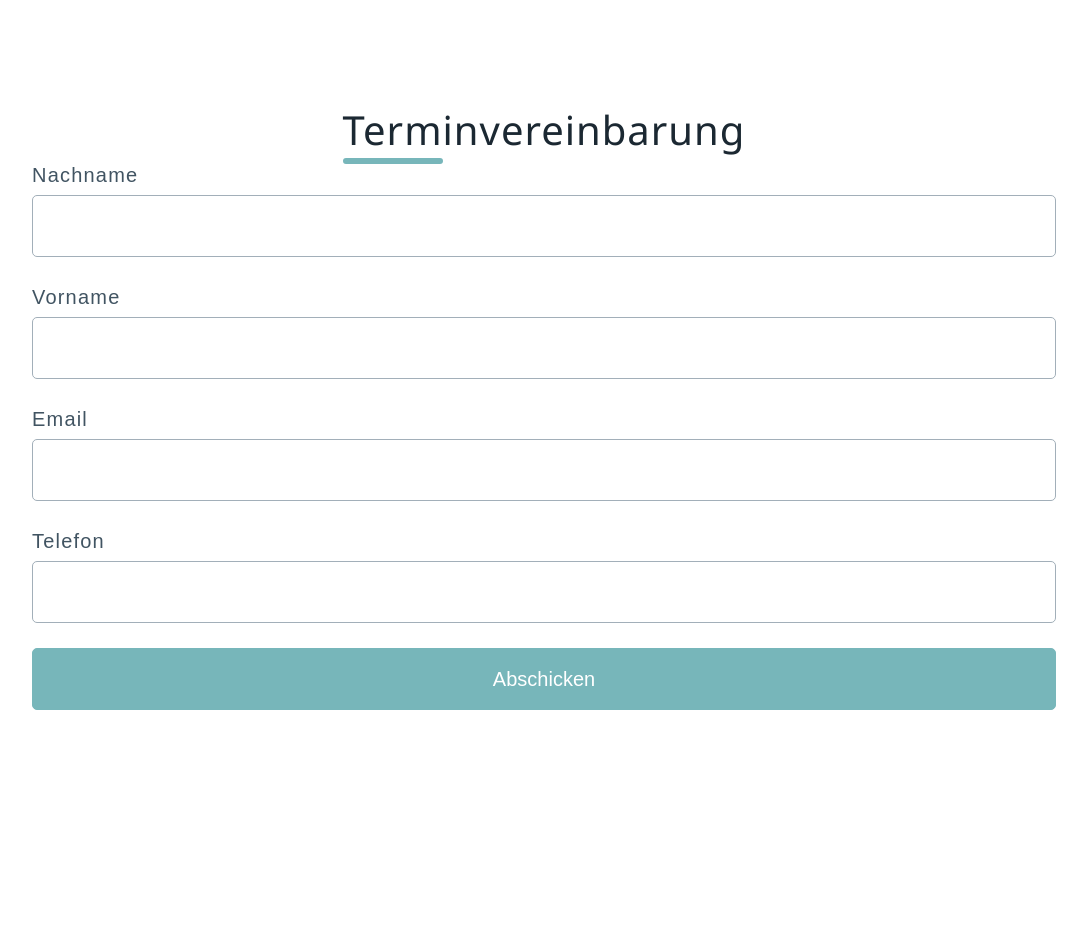
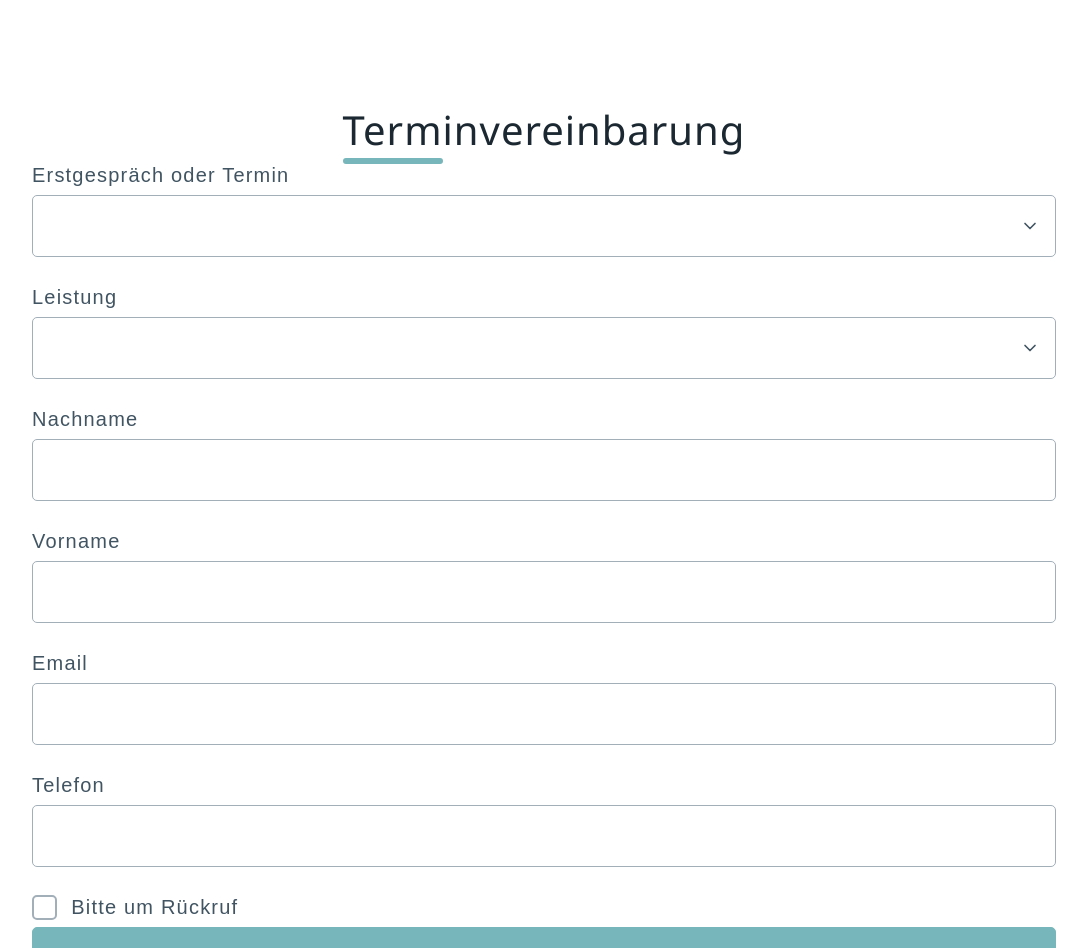
Before and after one commit to lauhard/lisamarieloof, a SvelteKit app: page /kontakt in a window 1280 px wide. Shown: the top 948 px of the page, without its empty margins (96-1183 px from the left). Built offline with nearby package versions, Linux system fonts and the light colour scheme.

Commit message:
contact form

```diff
--- /dev/null
+++ b/src/lib/components/Dropdown.svelte
@@ -0,0 +1,43 @@
+<script lang="ts">
+
+    export let id:string="dropdown";
+    export let labelName:string="";
+    export let required=true;
+    export let options=[
+        {
+            id:1,
+            key:"Rauchentwöhnung",
+            value:"Rauchentwöhnung",
+        },
+        {
+            id:2,
+            key:"Tiefenentspannung",
+            value:"Tiefenentspannung",
+        },
+        {
+            id:3,
+            key:"Digital-Detox",
+            value:"Digital-Detox",
+        },
+        {
+            id:4,
+            key:"Lampenfieber",
+            value:"Lampenfieber",
+        },
+        {
+            id:5,
+            key:"sonstiges",
+            value:"Sonstige Anfragen",
+        }
+    ]
+</script>
+<select id={id} {required} on:change name={id}>
+    <option value="" selected hidden></option>
+    {#each options as option}
+        <option  value="{option.key}" >{option.value}</option>
+   {/each}
+</select>
+
+<style lang="scss">
+
+</style>
--- /dev/null
+++ b/src/lib/components/svgs/Checkbox.svelte
@@ -0,0 +1,12 @@
+<script lang=ts>
+    export let id= ""
+    export let name= ""
+    export let labelText= "label text"
+    export let disabled=false
+    export let checked=false
+</script>
+<label for="{id}">
+    <input type="checkbox" id="{id}" name="{id}" {disabled} {checked}>
+    {labelText}
+</label>
+<style lang="scss"></style>
--- a/src/lib/zod/helper/forms.ts
+++ b/src/lib/zod/helper/forms.ts
@@ -1,5 +1,5 @@
-import { bookmarkSchema } from "$lib/zod/schemas/bookmarkSchema";
-import type { Bookmark } from "../types/bookmark";
+import { contactSchema } from "$lib/zod/schemas/contactSchema";
+import type { Contact } from "../types/contact";
 interface ZODField {
     [key: string]:string
 }
@@ -9,11 +9,11 @@ export const validate = (e:Event)=> {
     const value = (e?.currentTarget as HTMLFormElement).value;
     const fieldObj:ZODField={};
     fieldObj[id]=value;
-    const res = bookmarkSchema.safeParse(fieldObj)
+    const res = contactSchema.safeParse(fieldObj)
     let fieldErrors:Array<string>| undefined
     if (!res.success) {
         const formattedError= res.error.format();
-        fieldErrors = formattedError[id as keyof Bookmark ]?._errors
+        fieldErrors = formattedError[id as keyof Contact ]?._errors
         console.log("fieldErrors",fieldErrors)
         if(fieldErrors) {
             (e?.currentTarget as HTMLFormElement).setAttribute("aria-invalid", "true")
@@ -24,8 +24,7 @@ export const validate = (e:Event)=> {
     return fieldErrors?.toString()
 }
 
-export const validateFormData = (formdata:any) =>{
-    const validationResponse = bookmarkSchema.safeParse(formdata);
+export const validateFormData = (validationResponse:any) =>{
     const response={
         success:false,
         error:{},
--- a/src/lib/zod/schemas/bookmarkSchema.ts
+++ b/src/lib/zod/schemas/contactSchema.ts
@@ -4,7 +4,7 @@ const phoneRegex = new RegExp(
     /^([+]?[\s0-9]+)?(\d{3}|[(]?[0-9]+[)])?([-]?[\s]?[0-9])+$/
   );
 
-export const bookmarkSchema = z.object({
+export const contactSchema = z.object({
     lastName: z.string({
         required_error: "Nachname ist ein Pflichtfeld",
         invalid_type_error: "Nachname darf keine Zahlen beinhalten",
@@ -18,5 +18,5 @@ export const bookmarkSchema = z.object({
     }).email({ message: "Keine gültige Emailadresse" }).min(5, {message: "Minimum 5 Zeichen"}),
     phone: z.string({
         required_error: "Telefon ist ein Pflichtfeld",
-    }).regex(phoneRegex, 'Telefonnummer nicht gültig'),
+    }).regex(phoneRegex, 'Telefonnummer nicht gültig')
 })
--- a/src/lib/zod/types/bookmark.ts
+++ b/src/lib/zod/types/contact.ts
@@ -1,4 +1,4 @@
-export interface Bookmark {
+export interface Contact {
     lastName:string,
     firstName:string,
     email:string,
--- a/src/routes/kontakt/+page.server.ts
+++ b/src/routes/kontakt/+page.server.ts
@@ -3,6 +3,7 @@ import { validateFormData } from "$lib/zod/helper/forms";
 import type { Actions } from "@sveltejs/kit";
 import nodemailer from 'nodemailer';
 import { GMAIL_KEY, HOSTINGER_MAIL, POSTMARK_USERNAME } from "$env/static/private";
+import { contactSchema } from "$lib/zod/schemas/contactSchema";
 // import postmark  from 'postmark';
 
 
@@ -17,7 +18,10 @@ export const load: PageServerLoad = async (event) => {
 export const actions: Actions = {
     add: async ({request}):Promise<any> => {
         const formdata =  Object.fromEntries(( await request.formData()))
-        const validationResponse = validateFormData(formdata);
+        const parsedData = contactSchema.safeParse(formdata);
+        const validationResponse = validateFormData(parsedData);
+        console.log("parsedData",parsedData);
+        console.log("formdata",formdata['contact_callback']);
         const response={
             success:false,
             zodError:{},
@@ -25,82 +29,29 @@ export const actions: Actions = {
         }
         if (!validationResponse.success) response.zodError = validationResponse.error;
         else {
-            // const transporter = nodemailer.createTransport({
-            //     service:'smtp.postmarkapp.com',
-            //     port: 587,
-            //     secure: false,
-            //     auth: {
-            //         user: `${POSTMARK_USERNAME}`,
-            //         pass: `${POSTMARK_USERNAME}`,
-            //       },
-
-            // });
-
             const transporter = nodemailer.createTransport({
-                service:'smtp.hostinger.com',
+                host:'smtp.hostinger.com',
                 port: 587,
                 secure: false,
                 auth: {
                     user: 'praxis@lisaloof.com',
                     pass: `${HOSTINGER_MAIL}`,
-                    },
-
+                },
             });
-
-
-
-            // const transporter = nodemailer.createTransport({
-            //     service:'gmail',
-            //     auth: {
-            //         user: 'lauhard.andreas@gmail.com',
-            //         pass: `${GMAIL_KEY}`,
-            //         },
-
-            // });
-            // const mailOptions = {
-            //     from: 'praxis@lisaloof.com',
-            //     to: 'lauhard.dev@gmail.com', // Change this to your desired email address
-            //     subject: 'New Contact Form Submission',
-            //     text: `
-            //     praxis@lisaloof.com
-            //     `,
-            // };
-            // const transporter = nodemailer.createTransport({
-            //     service: 'gmail',
-            //     auth: {
-            //         user: 'lauhard.andreas@gmail.com',
-            //         pass: `${GMAIL_KEY}`
-            //     }
-            // });
-
-
-
             const options = {
-                from: 'lauhard.andreas@gmail.com',
-                to: 'lisamarieloof@gmail.com',
-                subject: 'hello world',
+                from: 'praxis@lisaloof.com',
+                to: 'praxis@lisaloof.com',
+                subject: `${formdata['serviceType']} - ${formdata['hypnoseLeistungen']}`,
                 text: `
                 Email: ${formdata['email']}
                 Telefon: ${formdata['phone']}
-                Terminanfrage: Kostenloses Erstgespräch
-                Paket: Rauchentwöhnung
-                Bitte um Rückkruf: ja
+                Paket: ${formdata['hypnoseLeistungen']}
+                Bitte um Rückkruf: ${typeof(formdata['contact_callback'])=== undefined ? "" : "JA"}
                 Anmerkung:
-                liebe dich
                 `,
             };
             const info = await transporter.sendMail(options);
             console.log(info);
-
-            // const client = new postmark.ServerClient(`${POSTMARK_USERNAME}`);
-            // client.sendEmail({
-            //     "From": "praxis@lisaloof.com",
-            //     "To": "praxis@lisaloof.com",
-            //     "Subject": "Test",
-            //     "TextBody": "Hello from Postmark!"
-            // });
-
-
             response.success = true;
         }
         return response
--- a/src/routes/kontakt/+page.svelte
+++ b/src/routes/kontakt/+page.svelte
@@ -3,7 +3,10 @@
 	import Form from '$lib/components/Form.svelte';
     import type { ActionData, PageServerData } from "./$types";
     import { validate } from "$lib/zod/helper/forms.js";
+    import Dropdown from '$lib/components/Dropdown.svelte';
+    import Checkbox from '$lib/components/svgs/Checkbox.svelte';
     let action = "add";
+    let leistungen:string | undefined="";
     let lastnameError:string | undefined="";
     let firstnameError:string | undefined="";
     let emailError:string | undefined="";
@@ -34,7 +37,18 @@
 <section class="section section-one">
     <h1 class="decorator">Terminvereinbarung</h1>
     <Form on:formaction={formActionResult} action="{action}">
+
+
         <div class="block">
+            <label for="serviceType">Erstgespräch oder Termin
+                <Dropdown id={"serviceType"} options={
+                    [{id:1,key:"Terminanfrage", value:"Terminanfrage"},{id:2, key:"Erstgespräch", value:"kostenloses Erstgespräch"}]}
+                    on:change={(e)=>{console.log(e)}} >
+                </Dropdown>
+            </label>
+            <label for="hypnoseLeistungen"> Leistung
+                <Dropdown id={"hypnoseLeistungen"} on:change={(e)=>{console.log(e)}} ></Dropdown>
+            </label>
             <input id="id" type="{action==='update'?'text':'hidden'}" name="id" readonly  />
             <label for="url"> Nachname
                 <input type="text" id="lastName" name="lastName" placeholder="" required on:input={(e)=>{lastnameError=validate(e)}}/>
@@ -51,6 +65,9 @@
             <label for="name"> Telefon
                 <input type="text" id="phone" name="phone" placeholder="" required on:input={(e)=>{phoneError=validate(e)}}/>
                 <FormError {form} field="phone" error={phoneError} />
+            </label>
+            <label for="contact_callback">
+                <Checkbox id="contact_callback" labelText="Bitte um Rückruf"></Checkbox>
             </label>
         </div>
         <button type="submit">Abschicken</button>
```
